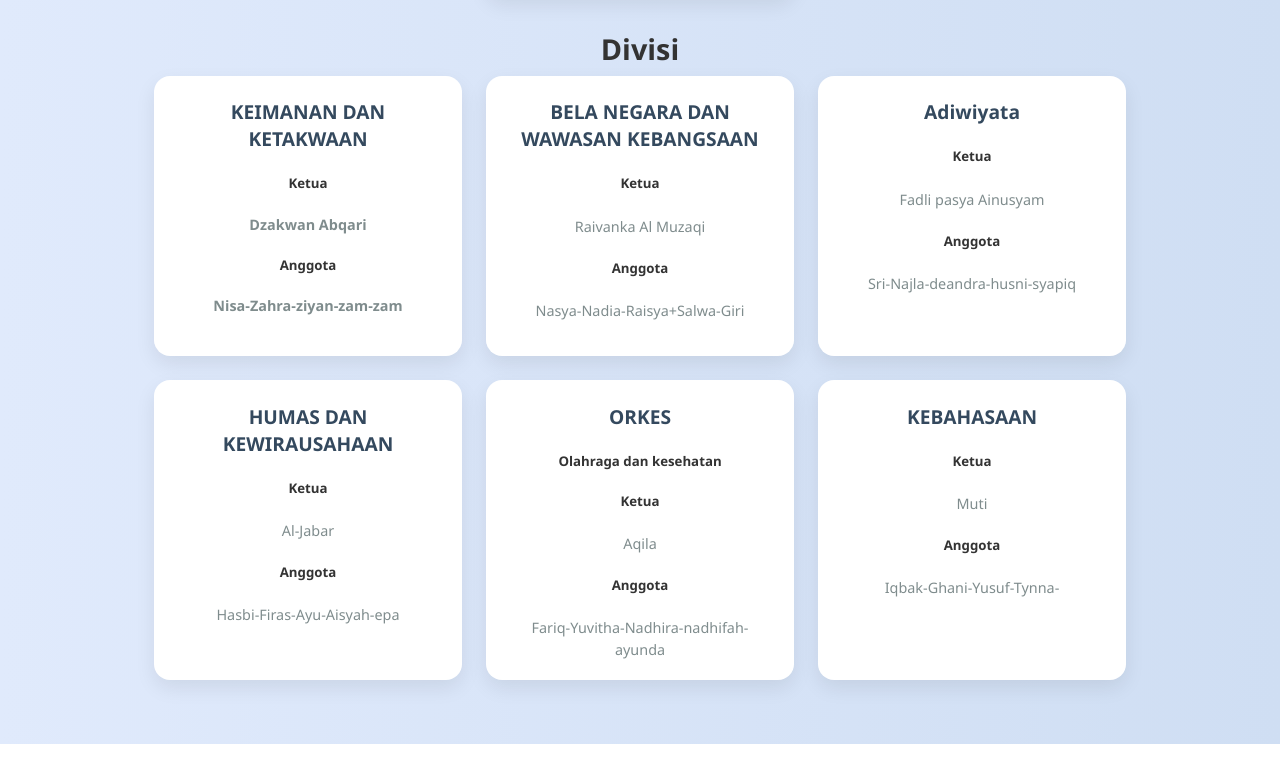
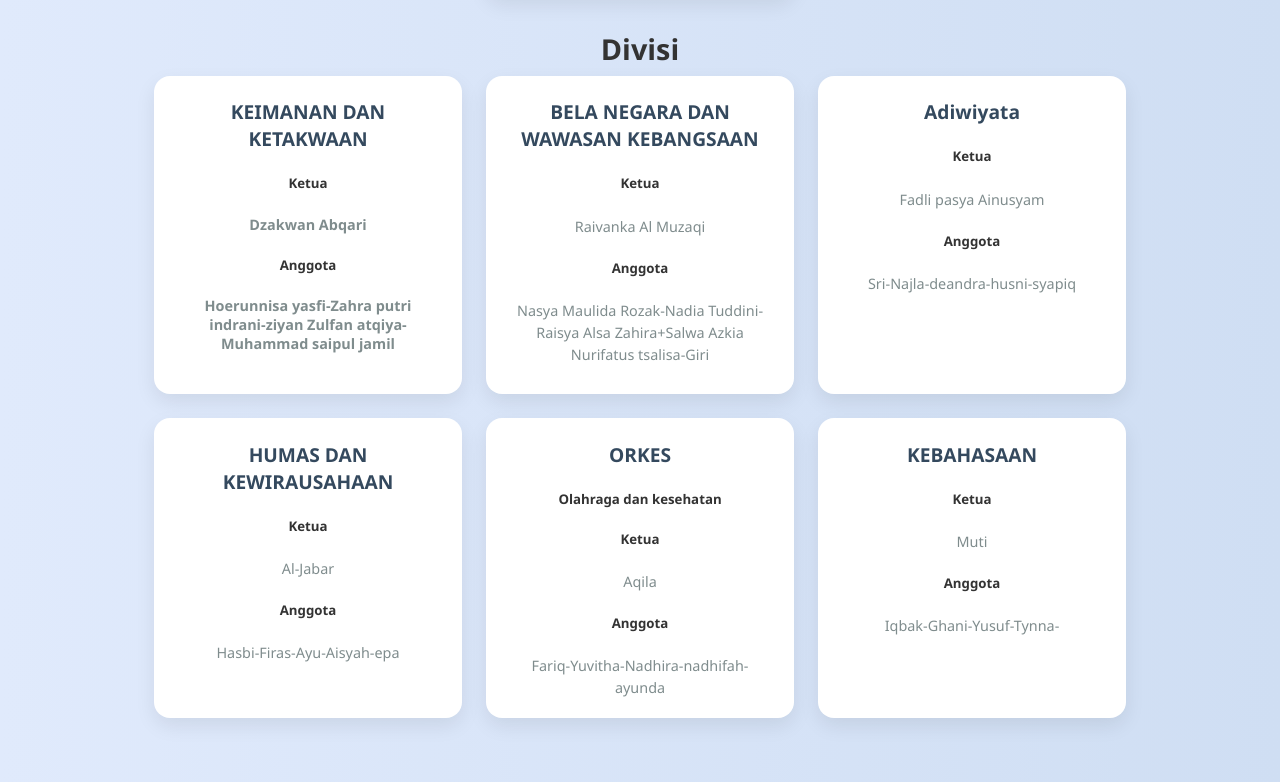
Before and after one commit to fankka2/Website-osis, a plain HTML site: page struktur.html in a window 1280 px wide. Shown: the part 673-1455 px from the top of the page. Before the commit the page ends 1417 px from the top, so only its background shows below. Drawn offline with Linux system fonts and the light colour scheme.

Commit message:
Update struktur.html

```diff
--- a/struktur.html
+++ b/struktur.html
@@ -128,14 +128,14 @@
           <h5>Ketua<h5>
           <span>Dzakwan Abqari</span>
           <h5>Anggota<h5>
-          <span>Nisa-Zahra-ziyan-zam-zam</span>
+          <span>Hoerunnisa yasfi-Zahra putri indrani-ziyan Zulfan atqiya-Muhammad saipul jamil</span>
         </div>
         <div class="card">
           <h3>BELA NEGARA DAN WAWASAN KEBANGSAAN</h3>
           <h5>Ketua</h5>
           <span>Raivanka Al Muzaqi</span>
           <h5>Anggota</h5>
-          <span>Nasya-Nadia-Raisya+Salwa-Giri</span>
+          <span>Nasya Maulida Rozak-Nadia Tuddini-Raisya Alsa Zahira+Salwa Azkia Nurifatus tsalisa-Giri</span>
 
         </div>
         <div class="card">
```
